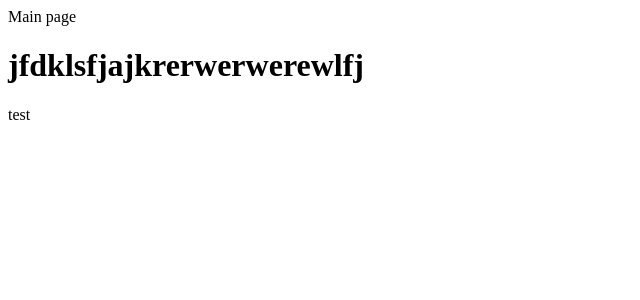
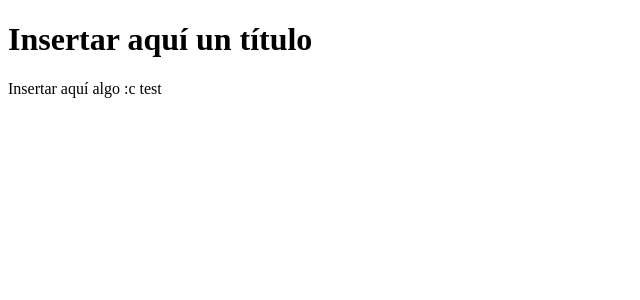
Before and after one commit to ToniSeas/portfolio, an Angular app: page / in a window 1280 px wide. Shown: the top 300 px of the page, without its empty margins (0-640 px from the left). Built offline with nearby package versions, Linux system fonts and the light colour scheme.

Commit message:
no message

```diff
--- a/src/app/app.component.html
+++ b/src/app/app.component.html
@@ -1,2 +1,3 @@
-Main page
-<h1>jfdklsfjajkrerwerwerewlfj</h1>
+<h1>Insertar aquí un título</h1>
+
+Insertar aquí algo :c
```
Also changed, not shown: 3 other files (tests, documents, lock files or other folders).
